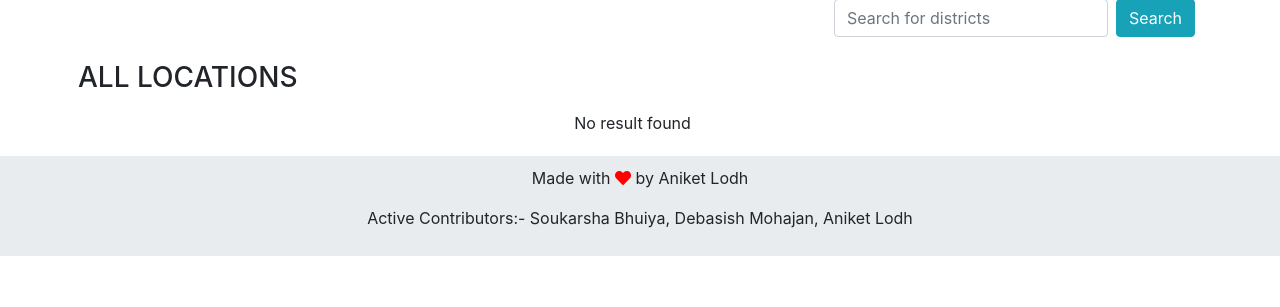
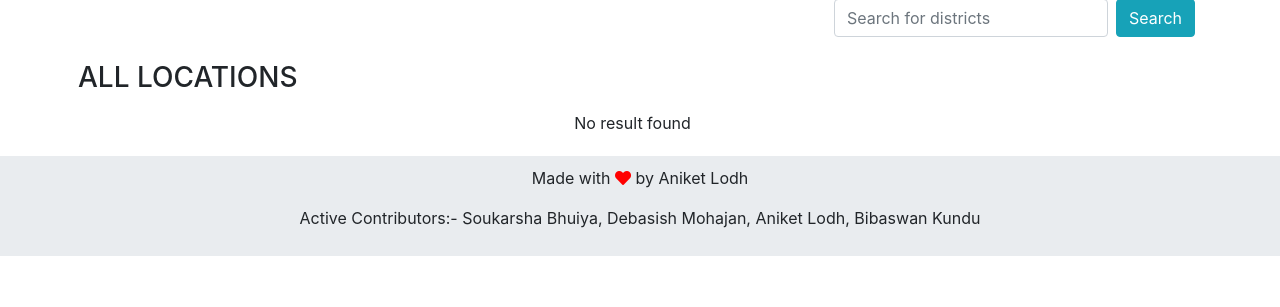
Before and after one commit to aniketlodh/Oxygen-Finder, a Node server app: page / in a window 1280 px wide. Shown: the part 365-672 px from the top of the page. Run offline with Node 20, Linux system fonts and the light colour scheme; data that the repository does not hold is empty; some libraries are stand-ins or nearby versions.

Commit message:
new contributor added

```diff
--- a/views/partials/footer.ejs
+++ b/views/partials/footer.ejs
@@ -1,6 +1,6 @@
 <div class="footer text-center">
     <p >Made with <i class="fas fa-heart" style="color:red;"></i> by Aniket Lodh</p>
-    <p >Active Contributors:- Soukarsha Bhuiya, Debasish Mohajan, Aniket Lodh</p>
+    <p >Active Contributors:- Soukarsha Bhuiya, Debasish Mohajan, Aniket Lodh, Bibaswan Kundu</p>
 </div>
 <script src="https://code.jquery.com/jquery-3.5.1.slim.min.js" integrity="sha384-DfXdz2htPH0lsSSs5nCTpuj/zy4C+OGpamoFVy38MVBnE+IbbVYUew+OrCXaRkfj" crossorigin="anonymous"></script>
 <script src="https://cdn.jsdelivr.net/npm/bootstrap@4.6.0/dist/js/bootstrap.bundle.min.js" integrity="sha384-Piv4xVNRyMGpqkS2by6br4gNJ7DXjqk09RmUpJ8jgGtD7zP9yug3goQfGII0yAns" crossorigin="anonymous"></script>
```
